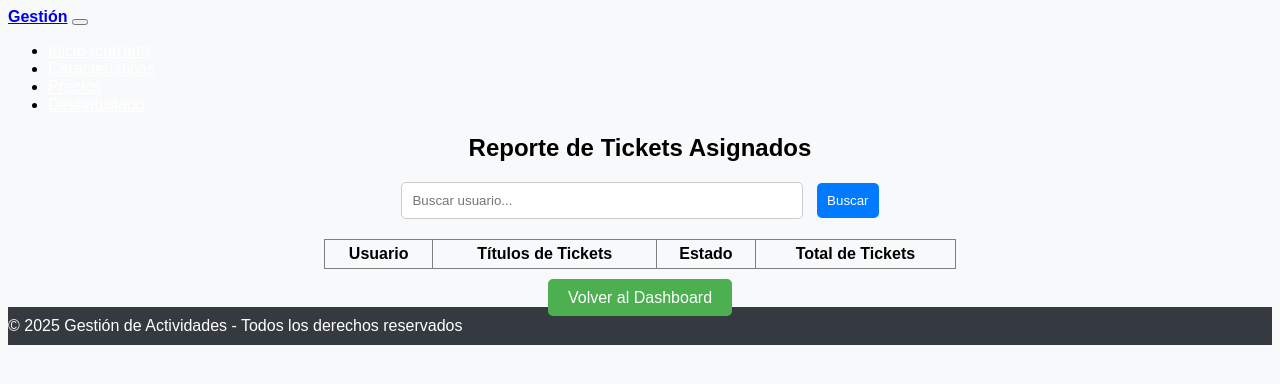
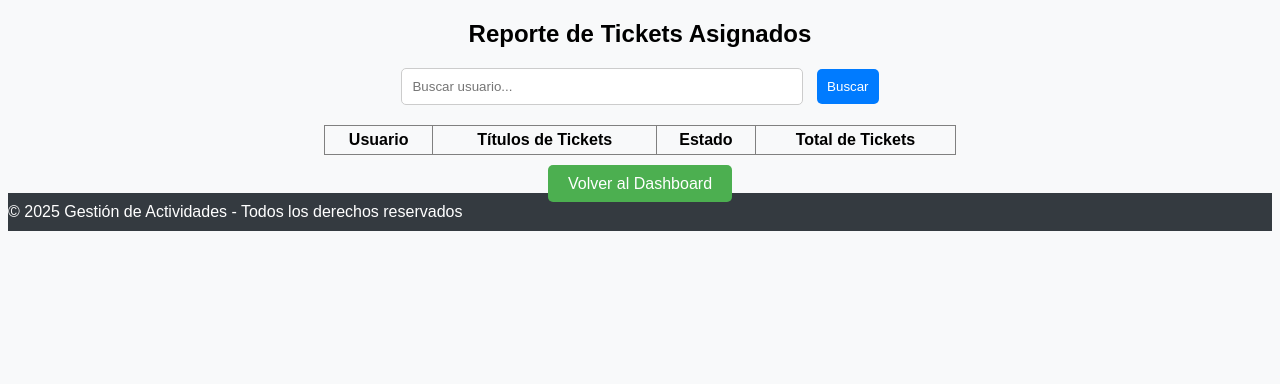
Before and after one commit to CapiLez/Proyecto_Acuerdos_Inst, a Django app: page /gestion/generar-reportes/ in a window 1280 px wide. Shown: the top 384 px of the page. Run offline with Django 5.2, Linux system fonts and the light colour scheme; the visitor is signed in with stand-in values (Sample User, id 1); data comes from the database, SQL or seed files in the repository; data that the repository does not hold is empty.

Commit message:
Cambios en css

```diff
--- a/gestion/templates/base.html
+++ b/gestion/templates/base.html
@@ -6,31 +6,12 @@
     <meta name="viewport" content="width=device-width, initial-scale=1.0">
     <title>Gestión de Actividades</title>
 
+    <!-- Estilos de Bootstrap y Topicon -->
     <link rel="stylesheet" href="{% static 'css/custom.css' %}">
-
 </head>
 <body>
     <nav class="navbar navbar-expand-lg navbar-dark bg-dark">
-        <a class="navbar-brand" href="#">Gestión</a>
-        <button class="navbar-toggler" type="button" data-toggle="collapse" data-target="#navbarNav" aria-controls="navbarNav" aria-expanded="false" aria-label="Toggle navigation">
-            <span class="navbar-toggler-icon"></span>
-        </button>
-        <div class="collapse navbar-collapse" id="navbarNav">
-            <ul class="navbar-nav">
-                <li class="nav-item active">
-                    <a class="nav-link" href="#">Inicio <span class="sr-only">(current)</span></a>
-                </li>
-                <li class="nav-item">
-                    <a class="nav-link" href="#">Características</a>
-                </li>
-                <li class="nav-item">
-                    <a class="nav-link" href="#">Precios</a>
-                </li>
-                <li class="nav-item">
-                    <a class="nav-link disabled" href="#" tabindex="-1" aria-disabled="true">Deshabilitado</a>
-                </li>
-            </ul>
-        </div>
+
     </nav>
 
     <div class="container mt-4">
```
